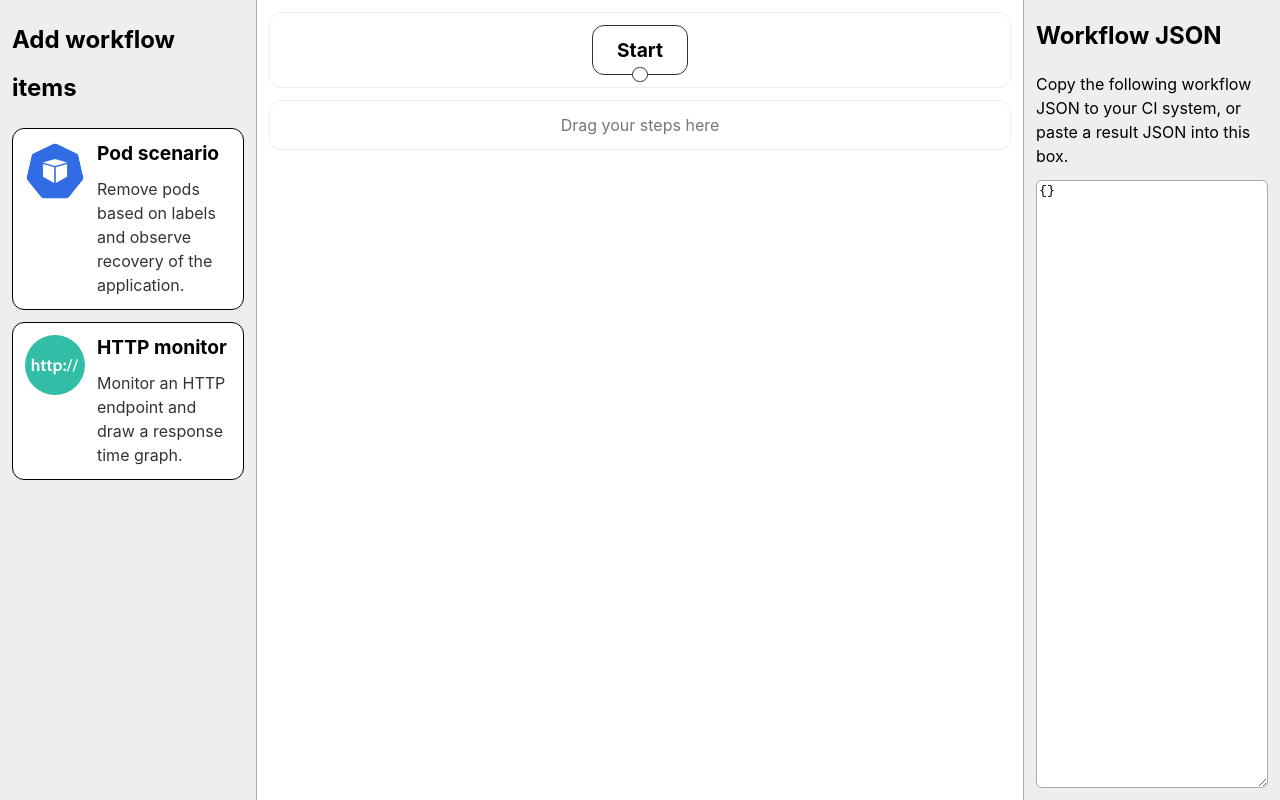
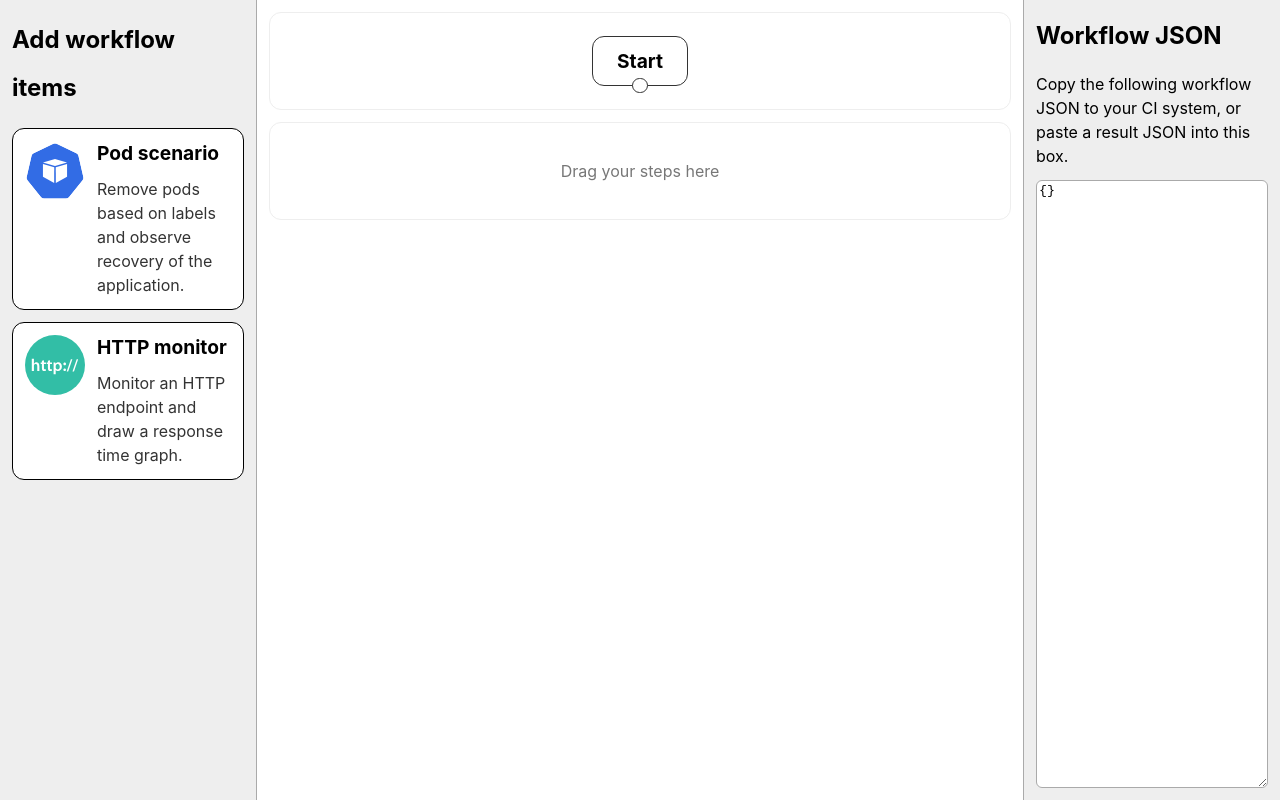
Before and after one commit to wolkenwalze/ui, a React (Create React App) app: page / in a window 1280 px wide. Built offline with nearby package versions, Linux system fonts and the light colour scheme; the HTML template or start-up script is replaced by a standard one.

Commit message:
Working connections between steps

```diff
--- a/src/editor/Editor.tsx
+++ b/src/editor/Editor.tsx
@@ -3,13 +3,23 @@ import React from "react";
 import EditorPhase from "./EditorPhase";
 import EditorStep from "./EditorStep";
 import SchemaService, {Spec, Step as SchemaStep} from "../SchemaService";
+import Line from "./Line";
 
 interface EditorProps {
     updateService: SchemaService
 }
 
+interface Connecting {
+    startID: string
+    startX: number
+    startY: number
+    x: number
+    y: number
+}
+
 interface EditorState {
     phases: EditorPhaseData[]
+    connecting?: Connecting
 }
 
 interface EditorPhaseData {
@@ -20,10 +30,11 @@ interface EditorStepData {
     id: string
     type: string
     inboundConnections: string[]
-    details: Map<string, string>
+    details: Map<string, string>,
+    ref: React.RefObject<HTMLDivElement>
 }
 
-var nextID: number = 1
+let nextID: number = 1;
 
 function getNextID(): string {
     const id = nextID
@@ -37,15 +48,77 @@ function createStep(type: string): EditorStepData {
         "type": type,
         "inboundConnections": [],
         "details": new Map<string, string>(),
+        "ref": React.createRef<HTMLDivElement>(),
     }
 }
 
 export default class Editor extends React.Component<EditorProps, EditorState> {
+    private readonly startRef: React.RefObject<HTMLDivElement>;
     constructor(props: EditorProps) {
         super(props);
         this.state = {
             phases: []
         }
+        this.startRef=React.createRef<HTMLDivElement>()
+    }
+
+    onConnectStart = (id: string, x: number, y:number) => {
+        this.setState((state) => {
+            return {
+                phases: state.phases,
+                connecting: {
+                    startID: id,
+                    startX: x,
+                    startY: y,
+                    x: x,
+                    y: y,
+                }
+            }
+        })
+    }
+
+    onConnectMove = (x: number, y: number) => {
+        this.setState((state) => {
+            if (!state.connecting) {
+                return state
+            }
+            return {
+                phases: state.phases,
+                connecting: {
+                    startID: state.connecting.startID,
+                    startX: state.connecting.startX,
+                    startY: state.connecting.startY,
+                    x: x,
+                    y: y,
+                }
+            }
+        })
+    }
+
+    onConnectAbort = () => {
+        this.setState((state) => {
+            return {
+                phases: state.phases,
+                connecting: undefined,
+            }
+        })
+    }
+
+    onConnect = (id: string) => {
+        if (!this.state.connecting) {
+            return
+        }
+        const phases = this.state.phases
+        for (let i = 0; i < phases.length; i++) {
+            for (let j = 0; j < phases[i].steps.length; j++) {
+                if (phases[i].steps[j].id === id) {
+                    phases[i].steps[j].inboundConnections.push(this.state.connecting.startID)
+                }
+            }
+        }
+        this.setStateAndPropagate({
+            phases: phases
+        })
     }
 
     setStateAndPropagate = (newState: EditorState) => {
@@ -55,6 +128,7 @@ export default class Editor extends React.Component<EditorProps, EditorState> {
             }
         })
         const steps: Map<string, SchemaStep> = new Map()
+        const initialSteps: string[] = []
         for (const phase of newState.phases) {
             for (const step of phase.steps) {
                 steps.set(step.id, {
@@ -64,7 +138,11 @@ export default class Editor extends React.Component<EditorProps, EditorState> {
                     nextSteps: []
                 })
                 for (const prevStep of step.inboundConnections) {
-                    steps.get(prevStep)?.nextSteps.push(step.id)
+                    if (prevStep === "0") {
+                        initialSteps.push(step.id)
+                    } else {
+                        steps.get(prevStep)?.nextSteps.push(step.id)
+                    }
                 }
             }
         }
@@ -73,26 +151,37 @@ export default class Editor extends React.Component<EditorProps, EditorState> {
             finalSteps.push(value)
         })
         const spec: Spec = {
-            initialSteps: [],
+            initialSteps: initialSteps,
             steps: finalSteps,
         }
         this.props.updateService.onUpdateData(spec)
     }
 
     render() {
-        return <div className={"editor"}>
+        return <div className={"editor"}
+                    onDragOver={(e: React.DragEvent<any>) => {
+                        if (this.state.connecting) {
+                            e.preventDefault()
+                            this.onConnectMove(e.pageX, e.pageY)
+                        }
+                    }}
+                    onDragEnd={(e: React.DragEvent<any>) => {
+                        if (this.state.connecting) {
+                            this.onConnectAbort()
+                        }
+                    }}
+        >
+            {this.renderConnecting()}
+            {this.renderConnections()}
             <EditorPhase noDrops={true}>
-                <div className={"editor__step__wrapper"}>
-                    <div className={"editor__step"}>
-                        <header className={"editor__step__header"}>
-                            <h2 className={"editor__step__title"}>Start</h2>
-                        </header>
-                    </div>
-                    <div className={"editor__step__out"}>
-                        <div className={"editor__step__out__handle"}>
-                        </div>
-                    </div>
-                </div>
+                <EditorStep
+                    boxref={this.startRef}
+                    id={"0"}
+                    type={"start"}
+                    draggable={false}
+                    onConnectStart={this.onConnectStart}
+                    onConnect={this.onConnect}
+                />
             </EditorPhase>
             {this.state.phases.map((phase, i) => {
                 return <EditorPhase
@@ -114,7 +203,16 @@ export default class Editor extends React.Component<EditorProps, EditorState> {
                 >
                     {
                         phase.steps.map((step) =>
-                            <EditorStep id={step.id} type={step.type} key={step.id} draggable={true} warning={(step.inboundConnections.length == 0?"No inbound connections":"")}/>
+                            <EditorStep
+                                boxref={step.ref}
+                                id={step.id}
+                                type={step.type}
+                                key={step.id}
+                                draggable={true}
+                                warning={(step.inboundConnections.length === 0?"No inbound connections":"")}
+                                onConnectStart={this.onConnectStart}
+                                onConnect={this.onConnect}
+                            />
                         )
                     }
                 </EditorPhase>
@@ -154,6 +252,40 @@ export default class Editor extends React.Component<EditorProps, EditorState> {
         </div>
     }
 
+    private renderConnections() {
+        const result:JSX.Element[] = []
+        for (let phase of this.state.phases) {
+            for (let j = 0; j < phase.steps.length; j++) {
+                const step = phase.steps[j]
+                const current = step.ref.current
+                if (current === null) {
+                    continue
+                }
+                const targetBounds = current.getBoundingClientRect()
+                step.inboundConnections.forEach((connection) => {
+                    const sourceBounds = this.findCoordinates(connection)
+                    result.push(
+                        <Line
+                            x1={sourceBounds.x+sourceBounds.width/2}
+                            y1={sourceBounds.y+sourceBounds.height}
+                            x2={targetBounds.x+targetBounds.width/2}
+                            y2={targetBounds.y}
+                        />
+                    )
+                })
+            }
+        }
+        return result
+    }
+
+    private renderConnecting() {
+        const connecting = this.state.connecting
+        if (connecting === undefined) {
+            return null
+        }
+        return <Line x1={connecting.startX} y1={connecting.startY} x2={connecting.x} y2={connecting.y} />
+    }
+
     private static findAndRemoveStep(id: string, phases: EditorPhaseData[]) {
         let step: EditorStepData | null = null
         for (let phase of phases) {
@@ -176,4 +308,28 @@ export default class Editor extends React.Component<EditorProps, EditorState> {
         }
         return phases;
     }
+
+    private findRef(id: string): React.RefObject<HTMLDivElement> {
+        if (id === "0") {
+            return this.startRef
+        }
+        for (let i = 0; i < this.state.phases.length; i++) {
+            const steps = this.state.phases[i].steps
+            for (let j = 0; j < steps.length; j++) {
+                if (steps[j].id === id) {
+                    return steps[j].ref
+                }
+            }
+        }
+        throw new Error("Step not found: " + id)
+    }
+
+    private findCoordinates(id: string) {
+        const ref:React.Ref<HTMLDivElement> = this.findRef(id)
+        const current = ref.current
+        if (current == null) {
+            throw new Error("Missing ref current for " + id)
+        }
+        return current.getBoundingClientRect()
+    }
 }
--- a/src/editor/EditorPhase.css
+++ b/src/editor/EditorPhase.css
@@ -2,7 +2,7 @@
     margin-left:0.75rem;
     margin-right:0.75rem;
     margin-top:0.75rem;
-    min-height:3rem;
+    min-height:6rem;
     border-radius:0.75rem;
     border:1px solid #eee;
     display: flex;
--- a/src/editor/EditorStep.css
+++ b/src/editor/EditorStep.css
@@ -33,6 +33,10 @@
     border-radius:0.75rem;
 }
 
+.editor__step.editor__step--connecting {
+    background-color: #6fc8ff;
+}
+
 .editor__step__out {
     position: absolute;
     bottom:0.5rem;
@@ -45,6 +49,7 @@
     top:0.292rem;
     height:0.75rem;
     width:100%;
+    opacity: 0;
 }
 
 .editor__step__out__handle, .editor__step__in__handle {
--- a/src/editor/EditorStep.tsx
+++ b/src/editor/EditorStep.tsx
@@ -8,50 +8,115 @@ interface EditorStepProps {
     type: string
     id: string
     draggable: boolean
+    onConnectStart: (id: string, x: number, y: number) => void
+    onConnect: (id: string) => void
+    boxref: React.RefObject<HTMLDivElement>
 }
 
 interface EditorStepState {
-
+    outX?: number
+    outY?: number
+    connecting: boolean
 }
 
 export default class EditorStep extends React.Component<EditorStepProps, EditorStepState> {
+    private readonly outRef: React.RefObject<HTMLDivElement>;
     constructor(props: EditorStepProps) {
         super(props);
-        this.state = {}
+        this.state = {
+            connecting: false
+        }
+        this.outRef = React.createRef<HTMLDivElement>()
     }
 
     onDragStart = (e: React.DragEvent<HTMLDivElement>) => {
         e.dataTransfer.setData("text/x-workflow-event-id", this.props.id)
     }
 
+    componentDidMount() {
+        const current = this.outRef.current
+        if (current === null) {
+            return
+        }
+        const rect = current.getBoundingClientRect()
+        this.setState((state) => {
+            return {
+                outX: rect.x,
+                outY: rect.y,
+                connecting: state.connecting,
+            }
+        })
+    }
+
     render() {
         return <div
-            className={"editor__step__wrapper" + (this.props.draggable?" editor__step__wrapper--draggable":"") + (this.props.warning ? " editor__step__wrapper--warning" : "")}
+            className={"editor__step__wrapper" + (this.props.draggable ? " editor__step__wrapper--draggable" : "") + (this.props.warning ? " editor__step__wrapper--warning" : "")}
             draggable={this.props.draggable}
             onDragStart={this.onDragStart}
+            onDragOver={(e: React.DragEvent<any>) => {
+                let found = false
+                for (let type of e.dataTransfer.types) {
+                    if (type === "text/x-workflow-connect-id") {
+                        found = true
+                    }
+                }
+                if (!found) {
+                    return
+                }
+                this.setState((state) => {
+                    return {
+                        outX: state.outX,
+                        outY: state.outY,
+                        connecting: true,
+                    }
+                })
+            }}
+            onDragExit={(e: React.DragEvent<any>) => {
+                this.setState((state) => {
+                    return {
+                        outX: state.outX,
+                        outY: state.outY,
+                        connecting: false,
+                    }
+                })
+            }}
+            onDrop={(e: React.DragEvent<any>) => {
+                const connectID = e.dataTransfer.getData("text/x-workflow-connect-id")
+                if (!connectID) {
+                    return
+                }
+                e.stopPropagation()
+                this.props.onConnect(this.props.id)
+                this.setState((state) => {
+                    return {
+                        outX: state.outX,
+                        outY: state.outY,
+                        connecting: false,
+                    }
+                })
+            }}
         >
-            <div className={"editor__step__in"}>
-                <div className={"editor__step__in__handle"}>
-                </div>
-            </div>
             {this.props.warning ?
                 <div className={"editor__step__warning__handle"} title={this.props.warning}>
                     ⚠️
                 </div>
                 : null}
-            <div className={"editor__step"}>
+            <div className={"editor__step" + (this.state.connecting?" editor__step--connecting":"")} ref={this.props.boxref}>
                 <header className={"editor__step__header"}>
+                    {this.props.type !== "start" ?
                         <div className={"editor__step__icon"}>
                             {
                                 this.props.type === "pod-kill" ? <PodIcon/> : <HTTPIcon/>
                             }
-                    </div>
+                        </div> : null}
                     <h2 className={"editor__step__title"}>
                         {
-                            this.props.type === "pod-kill" ? "Pod scenario" : "HTTP monitor"
+                            this.props.type === "pod-kill" ? "Pod scenario" : (this.props.type === "http-monitor" ? "HTTP monitor" : "Start")
                         }
                     </h2>
                 </header>
+                {this.props.type !== "start" ?
+                    <>
                         <main className={"editor__step__content"}>
                             <table>
                                 <tbody>
@@ -64,14 +129,31 @@ export default class EditorStep extends React.Component<EditorStepProps, EditorS
                         </main>
                         <footer className={"editor__step__footer"}>
                             <button className={"editor__step__button"}>Edit</button>
-                    <button className={"editor__step__button"} disabled={true}
-                            title={"Please paste a result JSON into the box on the right to view results."}>Results
+                            <button
+                                className={"editor__step__button"}
+                                disabled={true}
+                                title={"Please paste a result JSON into the box on the right to view results."}
+                            >Results
                             </button>
                         </footer>
+                    </>
+                    : null}
             </div>
             <div className={"editor__step__out"}>
-                <div className={"editor__step__out__handle"}>
-                </div>
+                <div
+                    ref={this.outRef}
+                    className={"editor__step__out__handle"}
+                    draggable={true}
+                    onDragStart={(e: React.DragEvent<HTMLDivElement>) => {
+                        if (!this.outRef.current) {
+                            return
+                        }
+                        e.stopPropagation()
+                        e.dataTransfer.setData("text/x-workflow-connect-id", this.props.id)
+                        const rect = this.outRef.current.getBoundingClientRect()
+                        this.props.onConnectStart(this.props.id, rect.x + rect.width/2, rect.y + rect.height/2)
+                    }}
+                ></div>
             </div>
         </div>
     }
--- /dev/null
+++ b/src/editor/Line.css
@@ -0,0 +1,31 @@
+.line {
+    display: flex;
+    flex-direction: column;
+    position: absolute;
+}
+
+.line__component {
+    flex: 1;
+}
+
+.line .line__component--1 {
+    border-bottom:1px solid #000;
+}
+.line .line__component--2 {
+    border-top:1px solid #000;
+}
+
+.line--up.line--left .line__component--1,
+.line--down.line--right .line__component--1,
+.line--down.line--left .line__component--2,
+.line--up.line--right .line__component--2 {
+    border-left:2px solid #000;
+}
+
+
+.line--up.line--right .line__component--1,
+.line--down.line--left .line__component--1,
+.line--up.line--left .line__component--2,
+.line--down.line--right .line__component--2 {
+    border-right:2px solid #000;
+}
```
Also changed, not shown: src/editor/Line.tsx (+22 -3 lines). Lines whose indentation alone changed are shown as unchanged.
